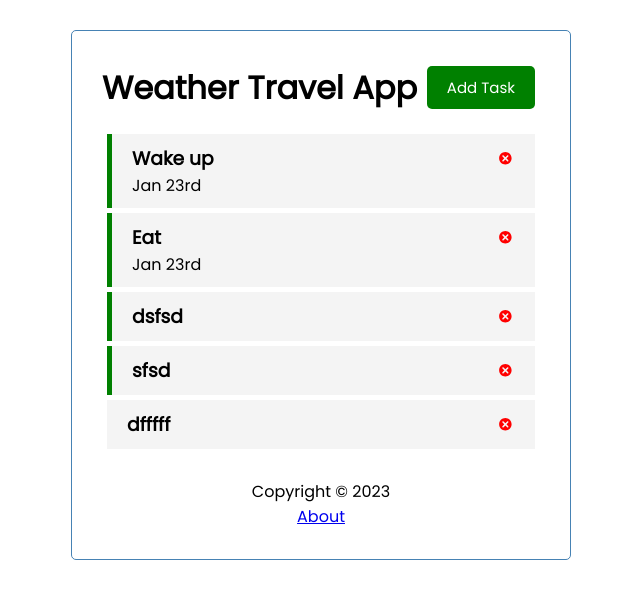
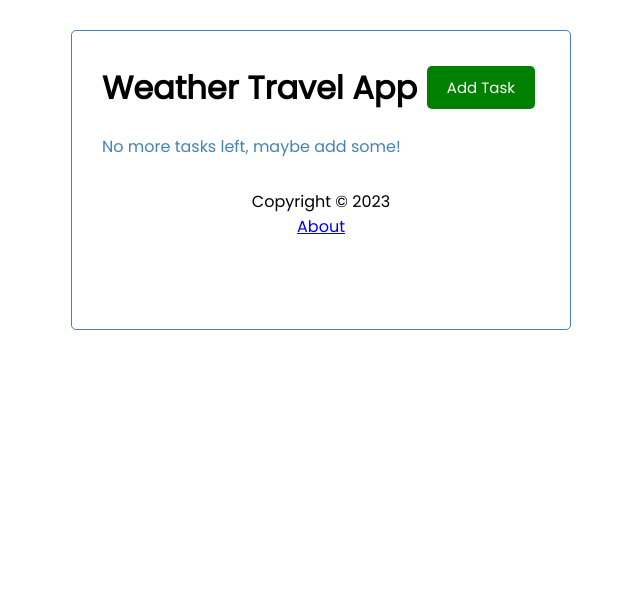
Before and after one commit to YugenFox/weather-travel-app, a React (Create React App) app: page / in a window 1280 px wide. Shown: the top 598 px of the page, without its empty margins (319-959 px from the left). Built offline with nearby package versions, Linux system fonts and the light colour scheme; data requests are answered from the project's data file.

Commit message:
Local storage ADDED - Removed need for json server
Need to uninstall npm dependencies for it still.

```diff
--- a/src/App.js
+++ b/src/App.js
@@ -8,95 +8,50 @@ import AddTasks from "./components/AddTasks";
 import Tasks from "./components/Tasks";
 
 function App() {
-  //states
   const [showAddTask, setShowAddTask] = useState(false);
   const [tasks, setTasks] = useState([]);
 
   useEffect(() => {
-    const getTasks = async () => {
-      const taskData = await fetchTasks();
-      setTasks(taskData);
-    };
-    getTasks();
+    const taskData = getTasksFromLocalStorage();
+    setTasks(taskData);
   }, []);
 
-  //Fetch Tasks
-  const fetchTasks = async () => {
-    const res = await fetch("http://localhost:5000/tasks");
-    const data = await res.json();
-
-    return data;
+  const getTasksFromLocalStorage = () => {
+    const tasksData = localStorage.getItem("tasks");
+    return tasksData ? JSON.parse(tasksData) : [];
   };
 
-  //Fetch Task
-  const fetchTask = async (id) => {
-    const res = await fetch(`http://localhost:5000/tasks/${id}`);
-    const data = await res.json();
-
-    return data;
+  const saveTasksToLocalStorage = (tasksData) => {
+    localStorage.setItem("tasks", JSON.stringify(tasksData));
   };
 
-  //Add Task
-  const addTask = async (title, date, reminder) => {
-    // const rndNumber = Math.floor(Math.random() * 10000) + 1;
+  const addTask = (title, date, reminder) => {
     const newTask = {
       title: title,
       date: date,
       reminder: reminder,
     };
 
-    //do POST request
-    const postTask = async () => {
-      await fetch("http://localhost:5000/tasks", {
-        method: "POST",
-        headers: {
-          "Content-type": "application/json",
-        },
-        body: JSON.stringify(newTask),
-      });
-
-      //updates local state after post
-      const data = await fetchTasks();
-      setTasks(data);
-    };
-    postTask();
-
-    // setTasks([...tasks, newTask]);
-
-    console.log("addTask func", newTask);
+    const updatedTasks = [...tasks, newTask];
+    setTasks(updatedTasks);
+    saveTasksToLocalStorage(updatedTasks);
   };
 
-  //Delete Task
-  const deleteTask = async (id) => {
-    await fetch(`http://localhost:5000/tasks/${id}`, {
-      method: "DELETE",
-    });
-
-    //set state with new data
-    const data = await fetchTasks();
-    setTasks(data);
-    // console.log("delete task", id)
-    // setTasks(tasks.filter((task) => task.id !== id));
+  const deleteTask = (id) => {
+    const updatedTasks = tasks.filter((task) => task.id !== id);
+    setTasks(updatedTasks);
+    saveTasksToLocalStorage(updatedTasks);
   };
 
-  //Toggle Reminder on Task - highlight if true
-  const toggleReminder = async (id) => {
-    //
-    let updTask = await fetchTask(id);
-    updTask = { ...updTask, reminder: !updTask.reminder };
-    //PUT upd reminder task
-    await fetch(`http://localhost:5000/tasks/${id}`, {
-      method: "PUT",
-      headers: {
-        "Content-type": "application/json",
-      },
-      body: JSON.stringify(updTask),
+  const toggleReminder = (id) => {
+    const updatedTasks = tasks.map((task) => {
+      if (task.id === id) {
+        return { ...task, reminder: !task.reminder };
+      }
+      return task;
     });
-
-    //set state with new data
-    const data = await fetchTasks();
-    setTasks(data);
-    // console.log("toggle reminder on", id)
+    setTasks(updatedTasks);
+    saveTasksToLocalStorage(updatedTasks);
   };
 
   return (
@@ -112,7 +67,7 @@ function App() {
             element={
               <>
                 {showAddTask && <AddTasks addTask={addTask} />}
-                {tasks <= 0 ? (
+                {tasks.length <= 0 ? (
                   <p style={{ color: "steelblue" }}>
                     No more tasks left, maybe add some!
                   </p>
```
